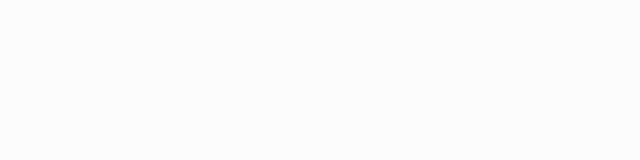
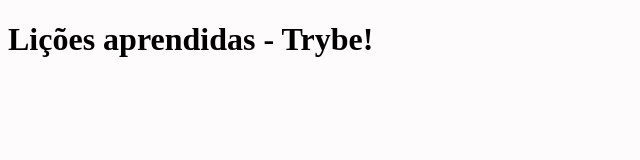
Before and after one commit to miguelretroz/lessons-learned, a website: page index.html in a window 1280 px wide. Shown: the whole page, without its empty margins (0-640 px from the left). Drawn offline with Linux system fonts and the light colour scheme.

Commit message:
Add header and title

```diff
--- a/index.html
+++ b/index.html
@@ -6,5 +6,8 @@
         <title>Lições aprendidas - Trybe!</title>
     </head>
     <body>
+        <header id="cabecalho">
+            <h1 id="titulo">Lições aprendidas - Trybe!</h1>
+        </header>
     </body>
 </html>
```
